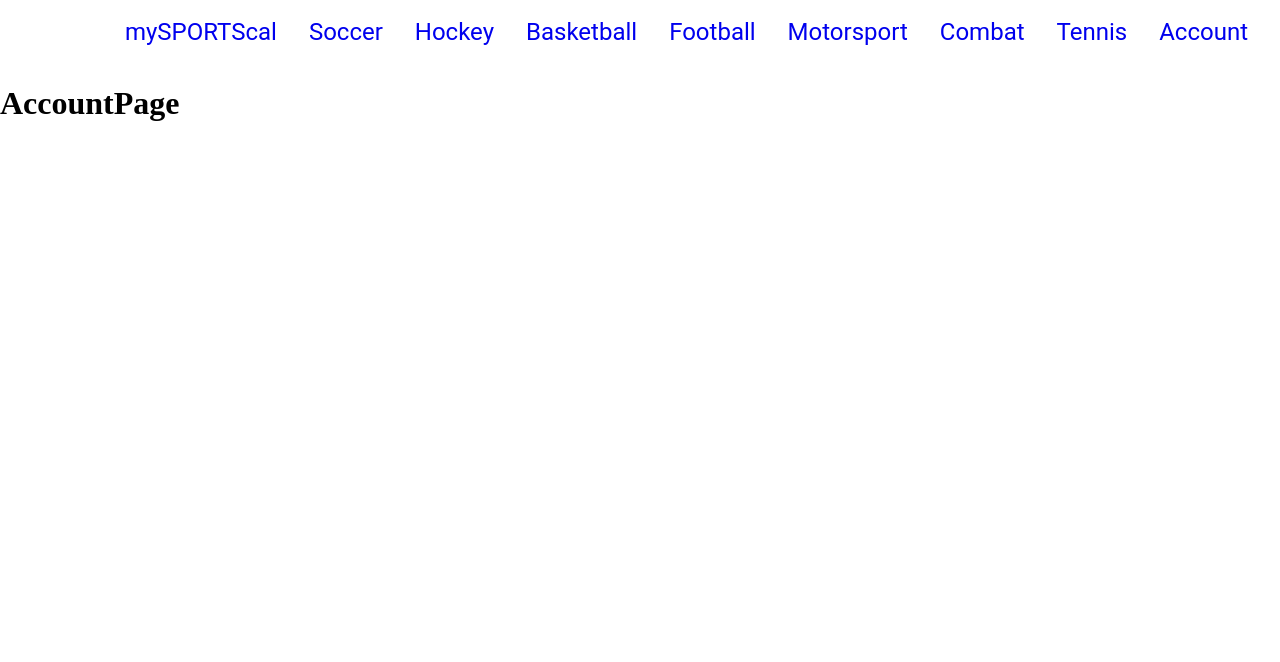
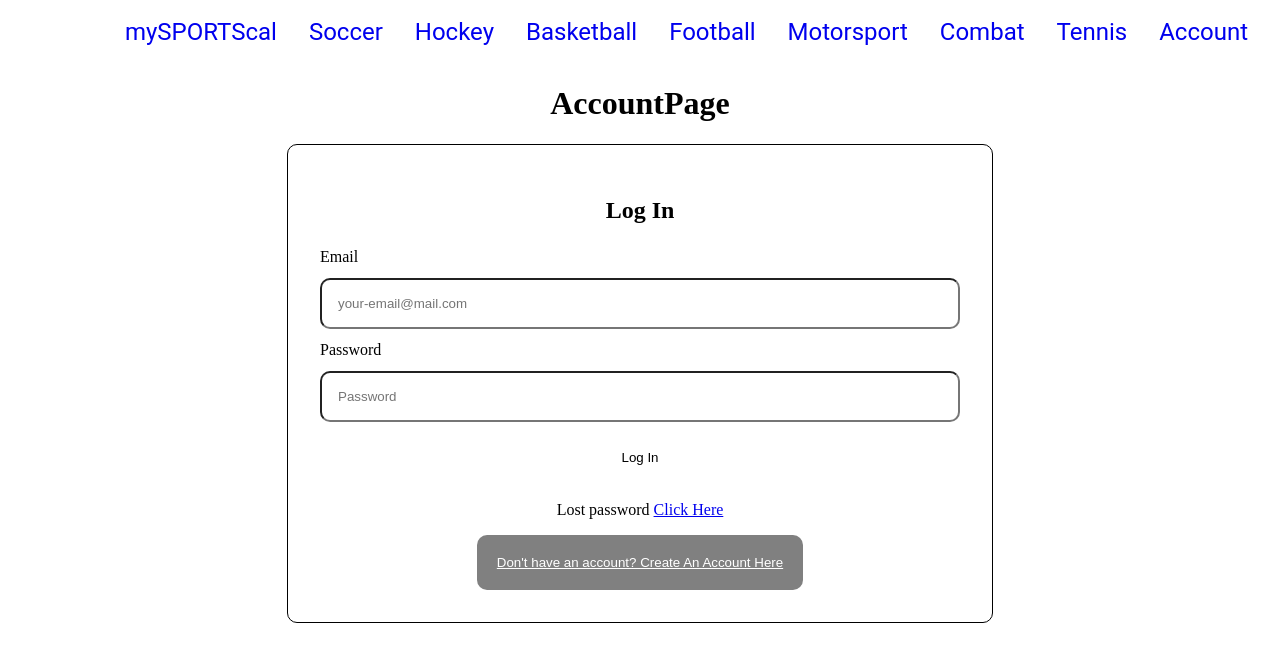
Before and after one commit to farrell-dan/mySportsCal---final-project, a React (Create React App) app in the folder client/: page /account in a window 1280 px wide. Shown: the top 662 px of the page. Built offline with nearby package versions, Linux system fonts and the light colour scheme.

Commit message:
account forms

```diff
--- a/client/src/components/Account.js
+++ /dev/null
@@ -1,9 +0,0 @@
-const AccountPage = () => {
-	return (
-		<>
-			<h1>AccountPage</h1>
-		</>
-	);
-};
-
-export default AccountPage;
--- /dev/null
+++ b/client/src/components/Account/Account.js
@@ -0,0 +1,25 @@
+import Login from "./Login";
+import Register from "./Register";
+import React, { useState } from "react";
+import "./Forms.css"
+
+const AccountPage = () => {
+	const [currentForm, setCurrentForm] = useState("login");
+
+	const toggleForm = (formName) => {
+		setCurrentForm(formName);
+	};
+
+	return (
+		<div>
+			<h1>AccountPage</h1>
+			{currentForm === "login" ? (
+				<Login onFormSwitch={toggleForm} />
+			) : (
+				<Register onFormSwitch={toggleForm}/>
+			)}
+		</div>
+	);
+};
+
+export default AccountPage;
--- /dev/null
+++ b/client/src/components/Account/Forms.css
@@ -0,0 +1,43 @@
+div{
+    text-align: center;
+    justify-content: center;
+    align-items: center;
+
+}
+.container{
+    width: 50%;
+    margin: 0 auto;
+    padding: 2rem;
+    border: 1px solid black;
+    border-radius: 10px;
+}
+
+.auth-form-container, .login-form, .register-form {
+    display: flex;
+    flex-direction: column;
+}
+
+label {
+    text-align: left;
+    padding: 0.25rem 0;
+}
+
+input {
+    margin: 0.5rem 0;
+    padding: 1rem;
+    border-radius: 10px;
+}
+
+button{
+    border: none;
+    background-color: white;
+    padding: 20px;
+    border-radius: 10px;
+    cursor: pointer;
+}
+
+.link-btn {
+    background: grey;
+    color: white;
+    text-decoration: underline;
+}
--- /dev/null
+++ b/client/src/components/Account/Login.js
@@ -0,0 +1,48 @@
+import React, { useState } from "react";
+
+const Login = (props) => {
+	const [email, setEmail] = useState("");
+	const [password, setPassword] = useState("");
+
+    const handleSubmit = (event) => {
+        event.preventDefault();
+    }
+
+	return (
+		<div className="container">
+			<h2> Log In</h2>
+            <div className="auth-form-contianer">
+			<form className="login-form"onSubmit={handleSubmit}>
+				<label htmlFor="email">Email</label>
+				<input
+					value={email}
+					type="email"
+					placeholder="your-email@mail.com"
+					id="email"
+					name="email"
+                    onChange={(event)=>setEmail(event.target.value)}
+				/>
+
+				<label htmlFor="password">Password</label>
+				<input
+					value={password}
+					type="password"
+					placeholder="Password"
+					id="password"
+					name="password"
+                    onChange={(event)=>setPassword(event.target.value)}
+				/>
+				<button type="submit">Log In</button>
+			</form>
+            <p>
+					Lost password <a href="x"> Click Here</a>
+				</p>
+                <button className="link-btn" onClick={() => props.onFormSwitch("register")}>
+                Don't have an account? Create An Account Here
+				</button>
+                </div>
+		</div>
+	);
+};
+
+export default Login;
--- /dev/null
+++ b/client/src/components/Account/Register.js
@@ -0,0 +1,55 @@
+import React, { useState } from "react";
+
+const Register = (props) => {
+	const [email, setEmail] = useState("");
+	const [password, setPassword] = useState("");
+	const [fullName, setFullName] = useState("");
+
+	const handleSubmit = (event) => {
+		event.preventDefault();
+	};
+
+	return (
+		<div className="container">
+			<h2> Create Account</h2>
+            <div className="auth-form-contianer">
+			<form className="register-form" onSubmit={handleSubmit}>
+				<label htmlFor="name">Full Name</label>
+				<input
+					value={fullName}
+					type="text"
+					placeholder="Johnny Appleseed"
+					id="name"
+					name="name"
+					onChange={(event) => setFullName(event.target.value)}
+				/>
+				<label htmlFor="email">Email</label>
+				<input
+					value={email}
+					type="email"
+					placeholder="your-email@mail.com"
+					id="email"
+					name="email"
+					onChange={(event) => setEmail(event.target.value)}
+				/>
+
+				<label htmlFor="password">Password</label>
+				<input
+					value={password}
+					type="password"
+					placeholder="Password"
+					id="password"
+					name="password"
+					onChange={(event) => setPassword(event.target.value)}
+				/>
+				<button type="submit">Create Account</button>
+			</form>
+			<button className="link-btn" onClick={() => props.onFormSwitch("login")}>
+				Alreadr have an account? Log In Here
+			</button>
+            </div>
+		</div>
+	);
+};
+
+export default Register;
--- a/client/src/components/App.js
+++ b/client/src/components/App.js
@@ -4,6 +4,7 @@ import {
 	Route,
 	Link,
 } from "react-router-dom";
+
 import People from './People';
 import NavBar from "./NavBar/NavBar";
 import WelcomePage from "./WelcomePage";
@@ -14,9 +15,12 @@ import FootballHome from "./Sports/Football";
 import MotorsportHome from "./Sports/Motorsport";
 import CombatHome from "./Sports/Combat";
 import TennisHome from "./Sports/Tennis";
-import AccountPage from "./Account.js"
+import AccountPage from "./Account/Account"
 
 const App = () => {
+
+
+
 	return (
 		<Router>
 			<NavBar />
```
